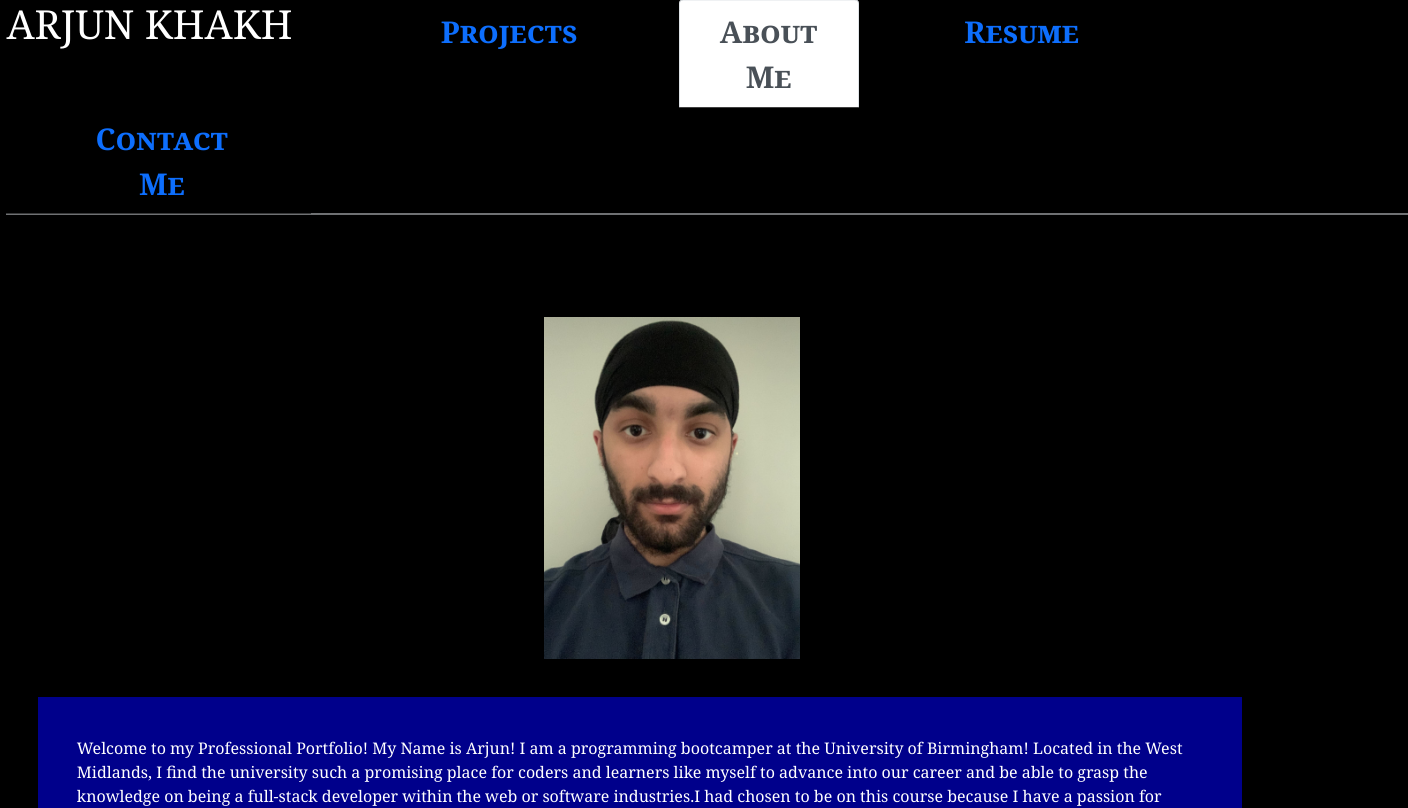
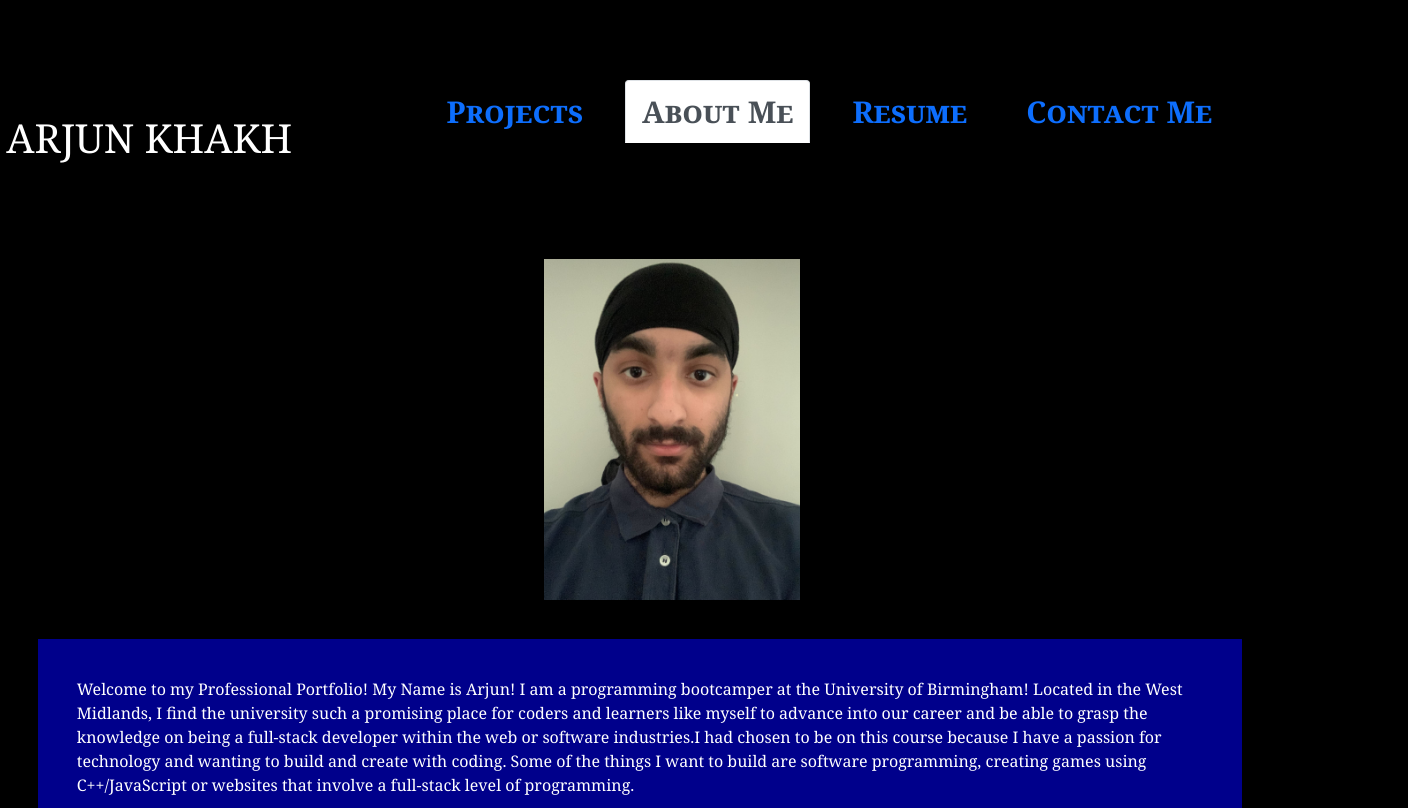
Before and after one commit to arjunkhakh/React-Portfolio, a React (Create React App) app: page / in a window 1280 px wide. Shown: the top 808 px of the page, 1408 px wide, since content can reach past the window. Built offline with nearby package versions, Linux system fonts and the light colour scheme.

Commit message:
using css to structure the frame of the website

```diff
--- a/src/App.css
+++ b/src/App.css
@@ -55,17 +55,13 @@
   }
 
   #centered {
-    position: relative;
     margin-top: 5%;
-    left: 100%;
-    transform: translate(-90%, -30%);
     background-color: transparent;
     font-size: 100px;
     text-align: center;
     font-variant-caps: small-caps;
     font-weight: bolder;
     width: 100%;
-    margin-left: 0%;
   }
 
   img#resumeid {
@@ -86,22 +82,33 @@
 
   nav li a {
       font-size: 30%;
-      margin-left: 3%;
   }
 
   nav {
-    margin-left: -9.5%;
+    width: 100%;
+  justify-content: center;
+  align-items: center;
+  padding: 1rem 2rem;
+  margin-bottom: 5%;
   }
 
   nav li {
-    padding-left: 3%;
-    padding-right: 3%;
+    padding-left: 1%;
+    padding-right: 1%;
   }
 
   #homeTab {
-    margin-left: 6%;
+    margin-left: 10%;
   }
 
+  nav.nav.nav-tabs.navbar-black.bg-black {
+    border: none;
+}
+
+  .nav-item {
+    margin-bottom: 5%;
+    border: none;
+  }
   /*  */
 
   #profileimg {
@@ -119,7 +126,6 @@
   }
 
   Form {
-    border: 1px solid lightgray;
     border-radius: 10px;
-    padding: 20px;
+    padding: 10px;
   }
```
